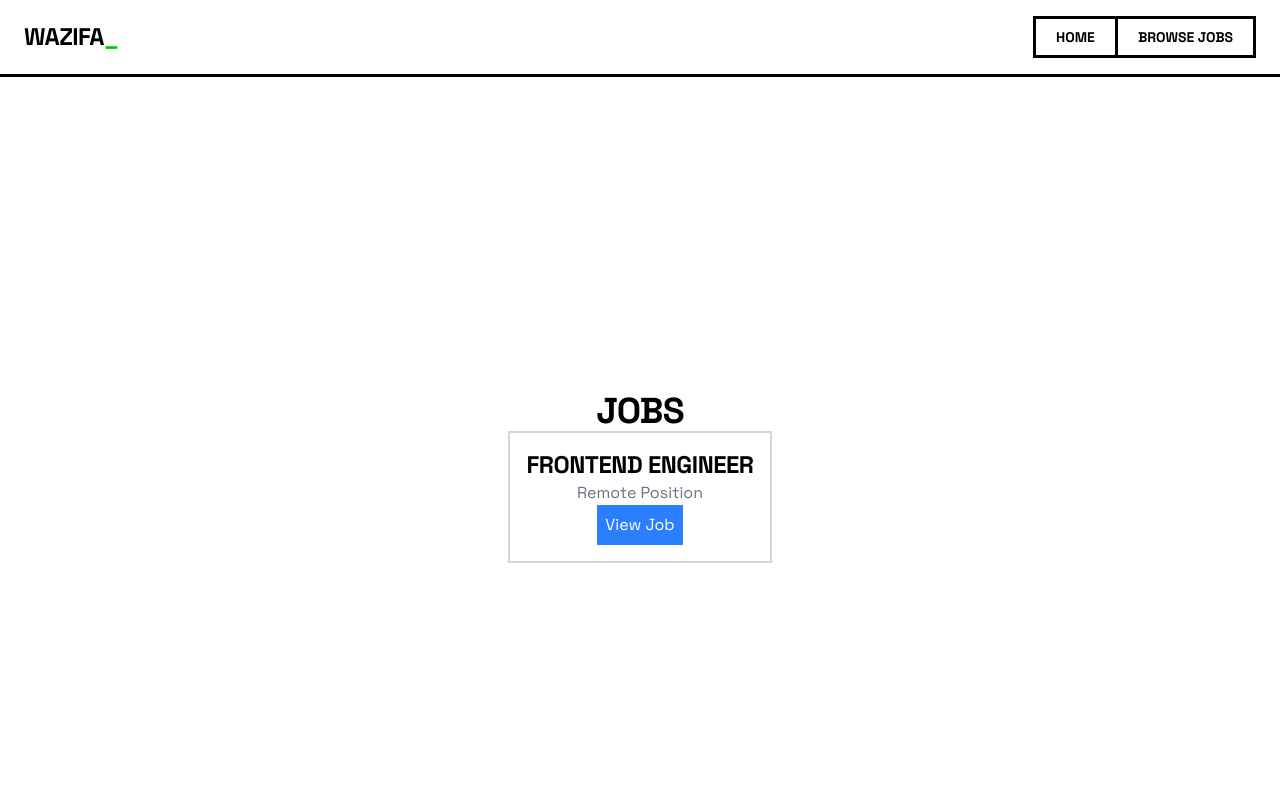
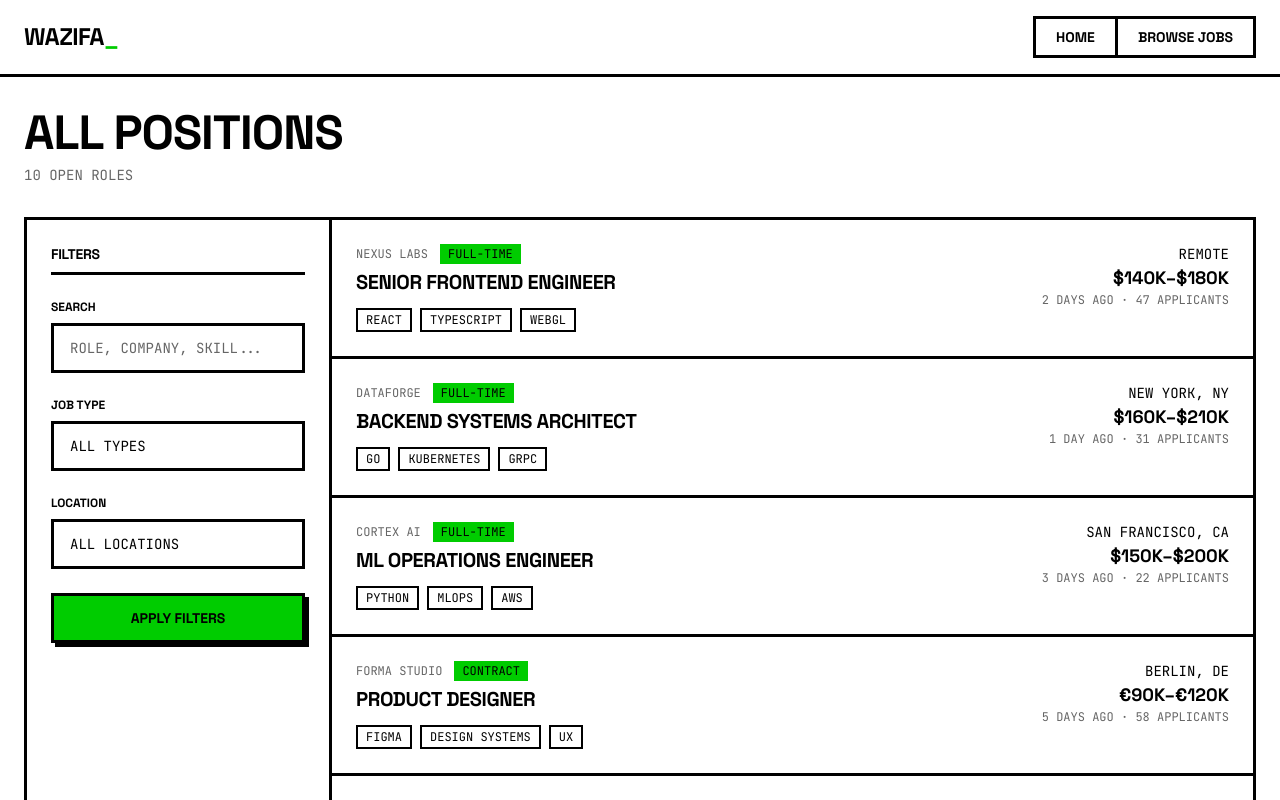
Before and after one commit to yaya1426/job-board, a Next.js app: page /jobs in a window 1280 px wide. Shown: the top 800 px of the page. Built offline with nearby package versions, Linux system fonts and the light colour scheme.

Commit message:
Day 6: Jobs Listing Page UI

```diff
--- a/app/(client)/jobs/page.tsx
+++ b/app/(client)/jobs/page.tsx
@@ -1,17 +1,7 @@
-import Link from "next/link";
-
+import JobsListingWrapper from "@/components/jobs/JobsListingWrapper";
 
 function JobsPage() {
-    return (
-        <div className="flex flex-col items-center justify-center h-screen">
-            <h1 className="text-4xl font-bold">Jobs</h1>
-            <div className="flex flex-col items-center justify-center border-2 border-gray-300 rounded-md p-4">
-                <h2 className="text-2xl font-bold">Frontend Engineer</h2>
-                <p className="text-gray-500">Remote Position</p>
-                <Link className="bg-blue-500 text-white p-2 rounded-md hover:bg-blue-600" href="/jobs/1">View Job</Link>
-            </div>
-        </div>
-    );
+  return <JobsListingWrapper />;
 }
 
 export default JobsPage;
--- /dev/null
+++ b/components/common/PageHeader.tsx
@@ -0,0 +1,15 @@
+type Props = {
+  title: string;
+  subtitle: string;
+};
+
+function PageHeader({ title, subtitle }: Props) {
+  return (
+    <div>
+      <h1 className="text-5xl font-heading font-bold mb-2">{title}</h1>
+      <p className="font-mono text-sm text-muted-foreground mb-8">{subtitle}</p>
+    </div>
+  );
+}
+
+export { PageHeader };
--- /dev/null
+++ b/components/jobs/FilterSidebar.tsx
@@ -0,0 +1,59 @@
+"use client";
+import { Input } from "../ui/input";
+import { BrutalSelect } from "../BrutalUI";
+import { Button } from "../ui/button";
+import { useJobs } from "@/context/jobs/JobsContext";
+
+function FilterSidebar() {
+  const {
+    search,
+    setSearch,
+    typeFilter,
+    setTypeFilter,
+    locationFilter,
+    setLocationFilter,
+  } = useJobs();
+
+  return (
+    <div className="brutal-border p-6 space-y-6 lg:col-span-1">
+      <h3 className="font-heading text-sm font-bold border-b-3 border-foreground pb-2">
+        FILTERS
+      </h3>
+      <Input
+        label="SEARCH"
+        placeholder="ROLE, COMPANY, SKILL..."
+        value={search}
+        onChange={(e) => setSearch(e.target.value)}
+      />
+      <BrutalSelect
+        label="JOB TYPE"
+        value={typeFilter}
+        onChange={(e) => setTypeFilter(e.target.value)}
+        options={[
+          { value: "ALL", label: "ALL TYPES" },
+          { value: "FULL-TIME", label: "FULL-TIME" },
+          { value: "CONTRACT", label: "CONTRACT" },
+          { value: "PART-TIME", label: "PART-TIME" },
+        ]}
+      />
+      <BrutalSelect
+        label="LOCATION"
+        value={locationFilter}
+        onChange={(e) => setLocationFilter(e.target.value)}
+        options={[
+          { value: "ALL", label: "ALL LOCATIONS" },
+          { value: "REMOTE", label: "REMOTE" },
+          { value: "NEW YORK", label: "NEW YORK" },
+          { value: "SAN FRANCISCO", label: "SAN FRANCISCO" },
+          { value: "LONDON", label: "LONDON" },
+          { value: "BERLIN", label: "BERLIN" },
+        ]}
+      />
+      <Button variant="accent" className="w-full">
+        APPLY FILTERS
+      </Button>
+    </div>
+  );
+}
+
+export default FilterSidebar;
--- /dev/null
+++ b/components/jobs/JobCards.tsx
@@ -0,0 +1,73 @@
+import Link from "next/link";
+import { JobsData } from "@/data";
+import { useJobs } from "@/context/jobs/JobsContext";
+
+function JobCards() {
+  const { search, typeFilter, locationFilter } = useJobs();
+
+  const filtered = JobsData.filter((j) => {
+    const matchSearch =
+      !search ||
+      j.title.includes(search.toUpperCase()) ||
+      j.company.includes(search.toUpperCase()) ||
+      j.tags.some((t) => t.includes(search.toUpperCase()));
+    const matchType = typeFilter === "ALL" || j.type === typeFilter;
+    const matchLocation =
+      locationFilter === "ALL" || j.location.includes(locationFilter);
+    return matchSearch && matchType && matchLocation;
+  });
+
+  return (
+    <div className="lg:col-span-3">
+      {filtered.length === 0 ? (
+        <div className="brutal-border border-l-0 p-16 text-center">
+          <h3 className="font-heading text-2xl font-bold">NO JOBS FOUND</h3>
+          <p className="font-mono text-sm text-muted-foreground mt-2">
+            TRY DIFFERENT FILTERS
+          </p>
+        </div>
+      ) : (
+        filtered.map((job, i) => (
+          <Link
+            href={`/jobs/${job.id}`}
+            key={job.id}
+            className={`brutal-border lg:border-l-0 ${i > 0 ? "border-t-0" : ""} p-6 flex flex-col md:flex-row justify-between items-start gap-4 hover:bg-accent/10 transition-none group block`}
+          >
+            <div className="flex-1">
+              <div className="flex items-center gap-3">
+                <p className="font-mono text-xs text-muted-foreground">
+                  {job.company}
+                </p>
+                <span className="font-mono text-xs bg-accent text-accent-foreground px-2 py-0.5">
+                  {job.type}
+                </span>
+              </div>
+              <h3 className="font-heading text-xl font-bold mt-1 group-hover:text-accent transition-none">
+                {job.title}
+              </h3>
+              <div className="flex gap-2 mt-3 flex-wrap">
+                {job.tags.map((tag) => (
+                  <span
+                    key={tag}
+                    className="font-mono text-xs brutal-border-thin px-2 py-0.5"
+                  >
+                    {tag}
+                  </span>
+                ))}
+              </div>
+            </div>
+            <div className="text-right flex-shrink-0 md:text-right">
+              <p className="font-mono text-sm">{job.location}</p>
+              <p className="font-heading text-lg font-bold">{job.salary}</p>
+              <p className="font-mono text-xs text-muted-foreground">
+                {job.posted} · {job.applicants} APPLICANTS
+              </p>
+            </div>
+          </Link>
+        ))
+      )}
+    </div>
+  );
+}
+
+export default JobCards;
--- /dev/null
+++ b/components/jobs/JobsListingWrapper.tsx
@@ -0,0 +1,26 @@
+"use client";
+
+import { PageHeader } from "../common/PageHeader";
+import { JobsData } from "@/data";
+import FilterSidebar from "./FilterSidebar";
+import JobCards from "./JobCards";
+import JobsProvider from "@/context/jobs/JobsProvider";
+
+function JobsListingWrapper() {
+  return (
+    <JobsProvider>
+      <div className="max-w-7xl mx-auto px-6 py-8">
+        <PageHeader
+          title="ALL POSITIONS"
+          subtitle={`${JobsData.length} OPEN ROLES`}
+        />
+        <div className="grid grid-cols-1 lg:grid-cols-4 gap-0">
+          <FilterSidebar />
+          <JobCards />
+        </div>
+      </div>
+    </JobsProvider>
+  );
+}
+
+export default JobsListingWrapper;
--- /dev/null
+++ b/context/jobs/JobsContext.tsx
@@ -0,0 +1,25 @@
+import { createContext, useContext } from "react";
+
+type JobsContextType = {
+    search: string;
+    setSearch: (search: string) => void;
+    typeFilter: string;
+    setTypeFilter: (typeFilter: string) => void;
+    locationFilter: string;
+    setLocationFilter: (locationFilter: string) => void;
+}
+
+const JobsContext = createContext<JobsContextType>({
+    search: "",
+    setSearch: () => {},
+    typeFilter: "ALL",
+    setTypeFilter: () => {},
+    locationFilter: "ALL",
+    setLocationFilter: () => {},
+});
+
+export const useJobs = () => {
+    return useContext(JobsContext);
+}
+
+export default JobsContext;
--- /dev/null
+++ b/context/jobs/JobsProvider.tsx
@@ -0,0 +1,17 @@
+import { useState } from "react";
+import JobsContext from "./JobsContext";
+
+
+const JobsProvider = ({ children }: { children: React.ReactNode }) => {
+    const [search, setSearch] = useState("");
+    const [typeFilter, setTypeFilter] = useState("ALL");
+    const [locationFilter, setLocationFilter] = useState("ALL");
+
+    return (
+        <JobsContext.Provider value={{ search, setSearch, typeFilter, setTypeFilter, locationFilter, setLocationFilter }}>
+            {children}
+        </JobsContext.Provider>
+    )
+}
+
+export default JobsProvider;
```
